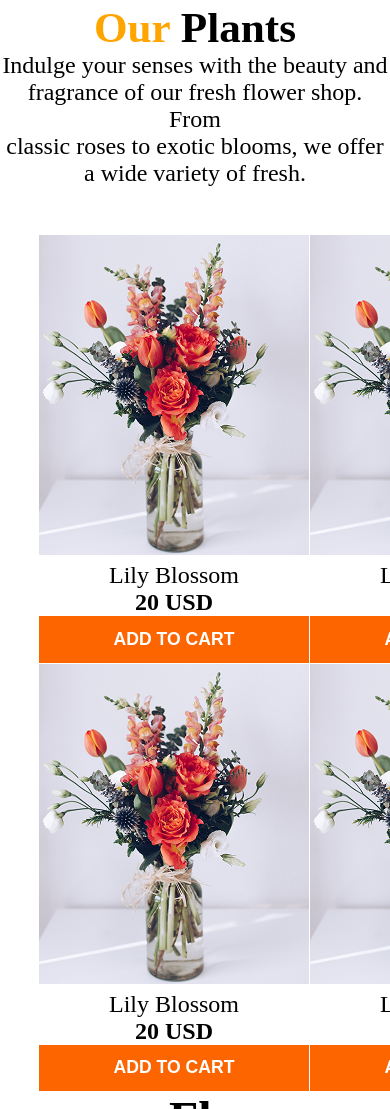
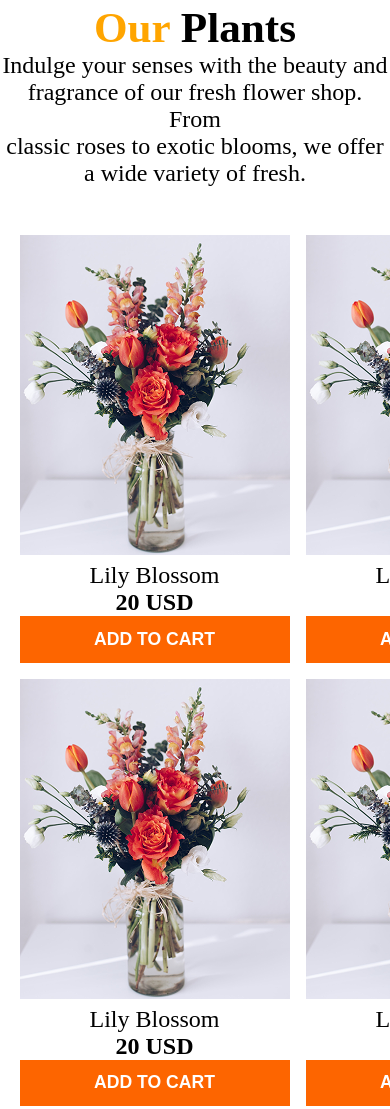
Before and after one commit to mdmusaalkafi/Responsive-Practice, a plain HTML site: page index.html in a window 390 px wide. Shown: the part 651-1760 px from the top of the page. Drawn offline with Linux system fonts and the light colour scheme.

Commit message:
2 card display

```diff
--- a/styles.css
+++ b/styles.css
@@ -248,5 +248,14 @@ height: 11rem;
   .banner-img {
     width: 100%;
   }
+  .card {
+    grid-template-columns: repeat(2, 1fr);
+    width: 90%;
+    gap: 1rem;
+  }
+
+  .cart-btn {
+    width: 100%;
+  }
 
  }
```
